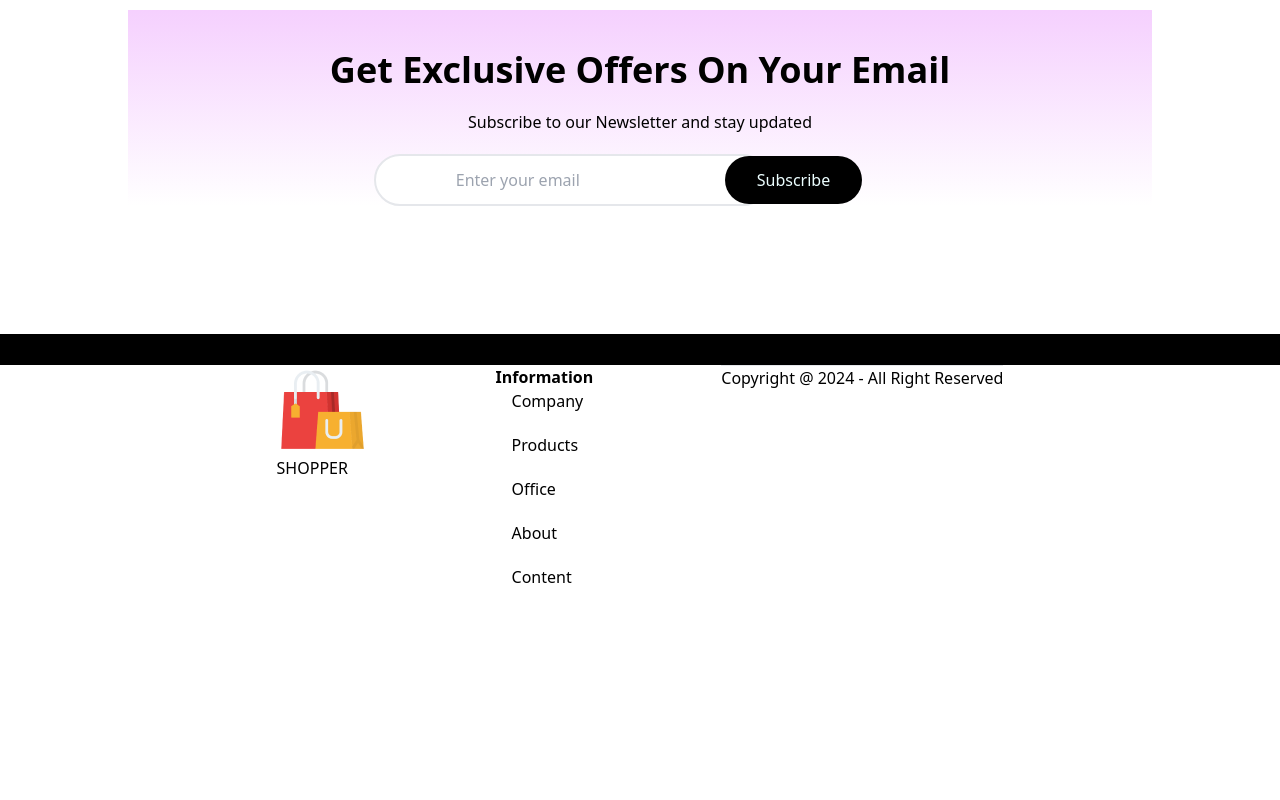
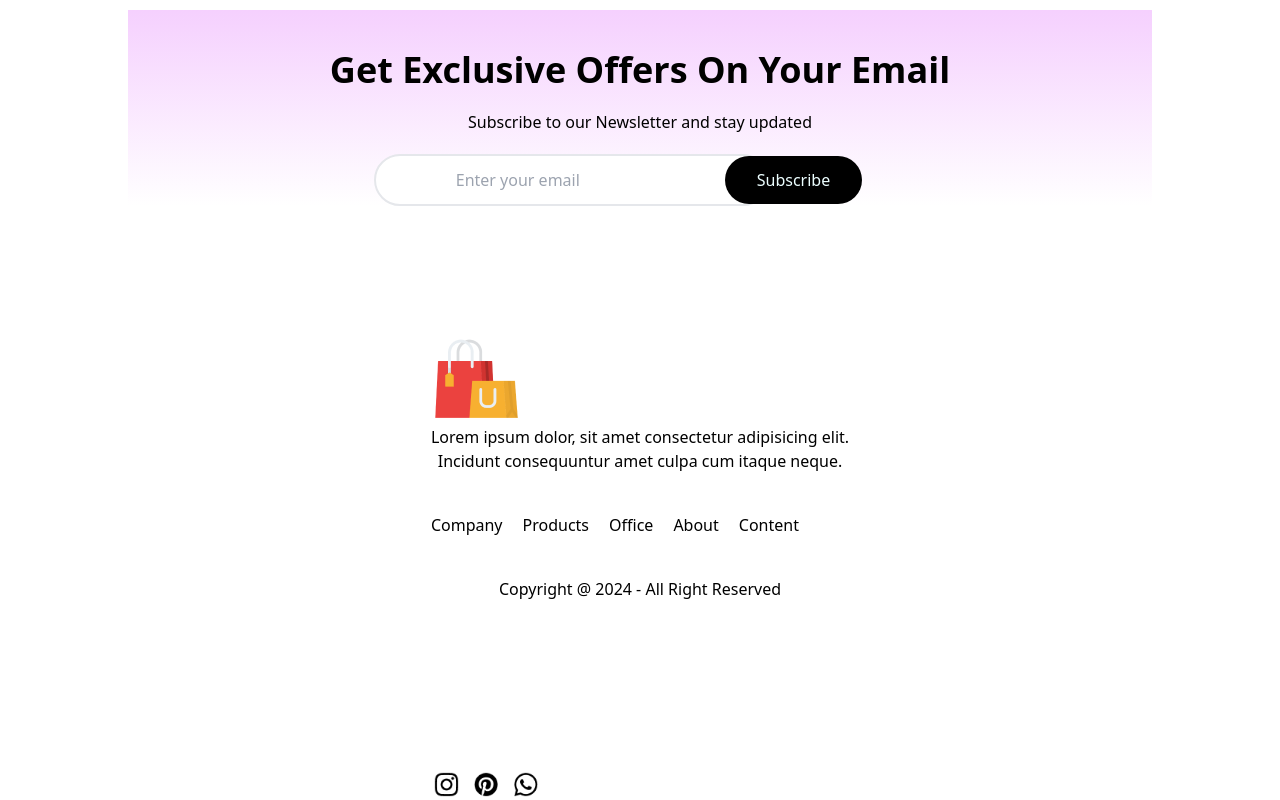
Before and after one commit to dasunthamsh/Shopping-Web, a React (Create React App) app: page / in a window 1280 px wide. Shown: the part 3436-4236 px from the top of the page. Before the commit the page ends 4025 px from the top, so only its background shows below. Built offline with nearby package versions, Linux system fonts and the light colour scheme.

Commit message:
footer added

```diff
--- a/src/Components/Footer/Footer.tsx
+++ b/src/Components/Footer/Footer.tsx
@@ -7,28 +7,15 @@ import Popular from "../Popular/Popular";
 const Footer = ()=>{
     return (
 
-        <>
-            <div className='flex gap-2 bg-black mt-32 '>
+        <div className='flex justify-center text-center'>
+            <div className='grid gap-10'>
                 <div>
-                    <img className='scale-75' src={instagram_icon}/>
+                    <img src={footer_logo}/>
+                    <p className='text-center'> Lorem ipsum dolor, sit amet consectetur adipisicing elit.<br/> Incidunt consequuntur amet culpa
+                        cum itaque neque.</p>
                 </div>
                 <div>
-                    <img className='scale-75' src={pintester_icon}/>
-                </div>
-                <div>
-                    <img className='scale-75' src={whatsapp_icon}/>
-                </div>
-            </div>
-
-
-            <div className='flex gap-32 justify-center'>
-                <div>
-                    <img src={footer_logo}/>
-                    <p>SHOPPER</p>
-                </div>
-                <div>
-                    <h1 className='font-bold'>Information</h1>
-                    <ul className='ml-4 grid gap-5'>
+                    <ul className='flex gap-5'>
                         <li>Company</li>
                         <li>Products</li>
                         <li>Office</li>
@@ -38,11 +25,22 @@ const Footer = ()=>{
                 </div>
 
                 <div>
-                    <hr/>
                     <p>Copyright @ 2024 - All Right Reserved</p>
                 </div>
+                <div className='flex gap-2 mt-32 '>
+                    <div>
+                        <img className='scale-75' src={instagram_icon}/>
+                    </div>
+                    <div>
+                        <img className='scale-75' src={pintester_icon}/>
+                    </div>
+                    <div>
+                        <img className='scale-75' src={whatsapp_icon}/>
+                    </div>
+                </div>
             </div>
-        </>
+
+        </div>
 
     )
 }
```
